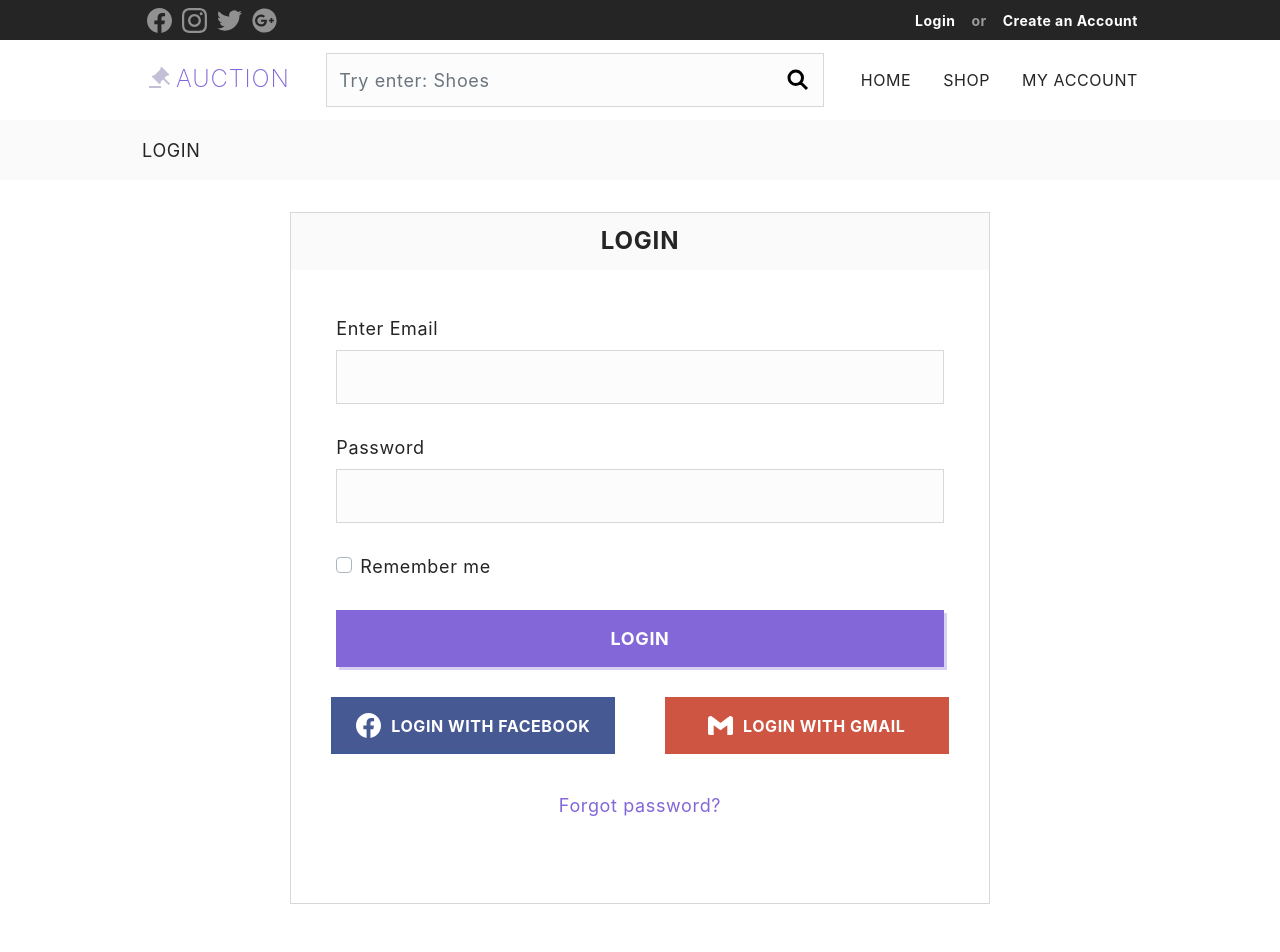
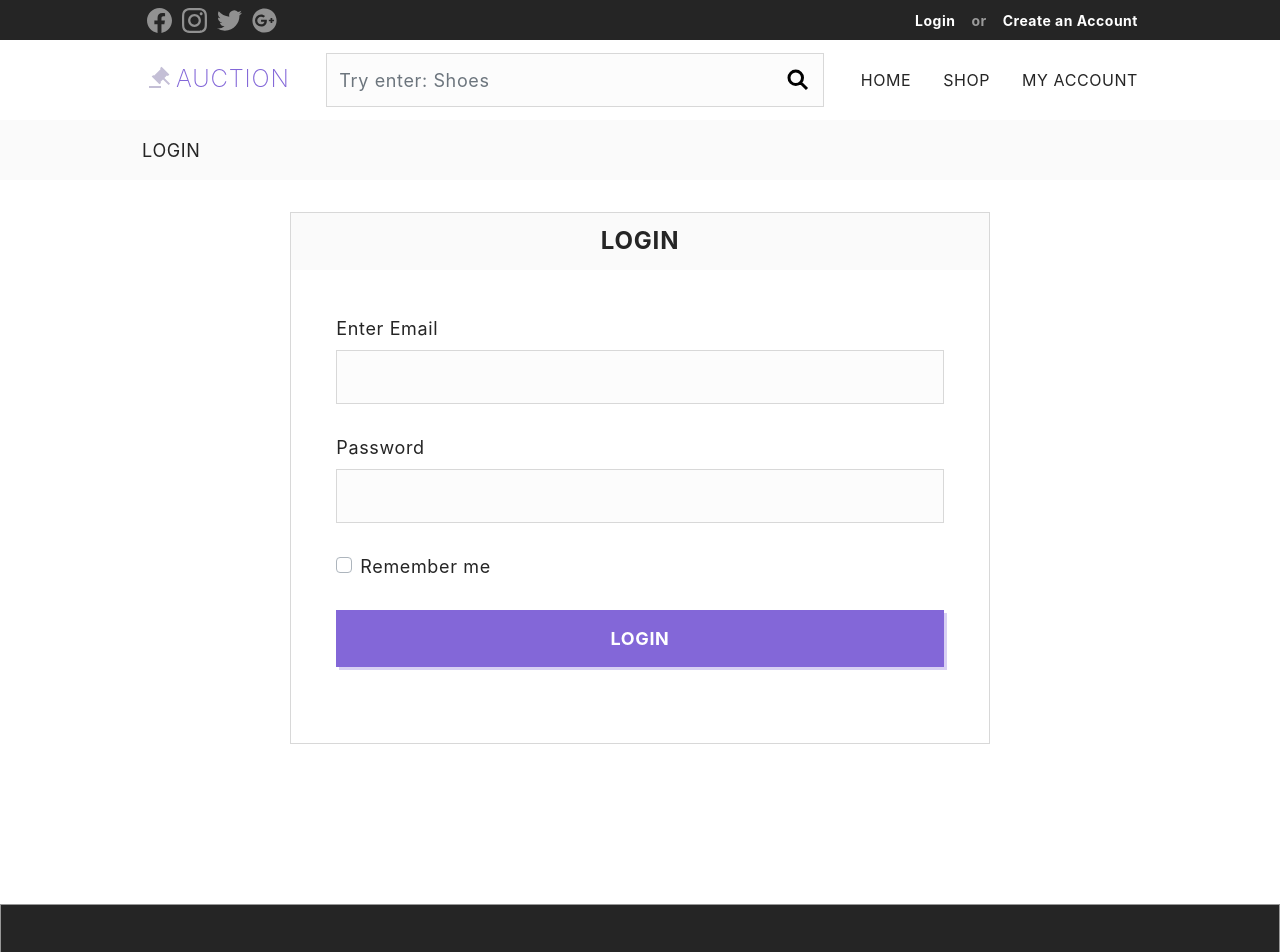
Before and after one commit to kkadusic/auction-app, a React (Create React App) app in the folder frontend/: page /login in a window 1280 px wide. Shown: the top 952 px of the page. Built offline with nearby package versions, Linux system fonts and the light colour scheme.

Commit message:
Hide login with facebook/gmail and forgot password

```diff
--- a/frontend/src/components/Login/index.js
+++ b/frontend/src/components/Login/index.js
@@ -4,7 +4,7 @@ import {Button, Form} from 'react-bootstrap';
 import {Link, useHistory} from 'react-router-dom';
 import {loginUser} from '../../utilities/ServerCall';
 import {setSession, setRememberInfo, getRememberInfo, removeRememberInfo} from '../../utilities/Common';
-import {SiFacebook, SiGmail} from 'react-icons/si';
+// import {SiFacebook, SiGmail} from 'react-icons/si';
 import * as yup from 'yup';
 
 import './login.css';
@@ -119,22 +119,22 @@ const Login = ({changeLoggedInState, showMessage, setBreadcrumb}) => {
                             LOGIN
                         </Button>
 
-                        <Form.Row>
-                            <Button variant="fb-button" size="xxl">
-                                <SiFacebook style={{fontSize: 25, marginRight: 10}}/>
-                                LOGIN WITH FACEBOOK
-                            </Button>
-                            <Button variant="google-button" size="xxl">
-                                <SiGmail style={{fontSize: 25, marginRight: 10}}/>
-                                LOGIN WITH GMAIL
-                            </Button>
-                        </Form.Row>
+                        {/*<Form.Row>*/}
+                        {/*    <Button variant="fb-button" size="xxl">*/}
+                        {/*        <SiFacebook style={{fontSize: 25, marginRight: 10}}/>*/}
+                        {/*        LOGIN WITH FACEBOOK*/}
+                        {/*    </Button>*/}
+                        {/*    <Button variant="google-button" size="xxl">*/}
+                        {/*        <SiGmail style={{fontSize: 25, marginRight: 10}}/>*/}
+                        {/*        LOGIN WITH GMAIL*/}
+                        {/*    </Button>*/}
+                        {/*</Form.Row>*/}
 
-                        <Form.Text className="font-18">
-                            <Link className="purple-nav-link nav-link" to="/forgot-password">
-                                Forgot password?
-                            </Link>
-                        </Form.Text>
+                        {/*<Form.Text className="font-18">*/}
+                        {/*    <Link className="purple-nav-link nav-link" to="/forgot-password">*/}
+                        {/*        Forgot password?*/}
+                        {/*    </Link>*/}
+                        {/*</Form.Text>*/}
                     </Form>
                 )}
             </Formik>
```
